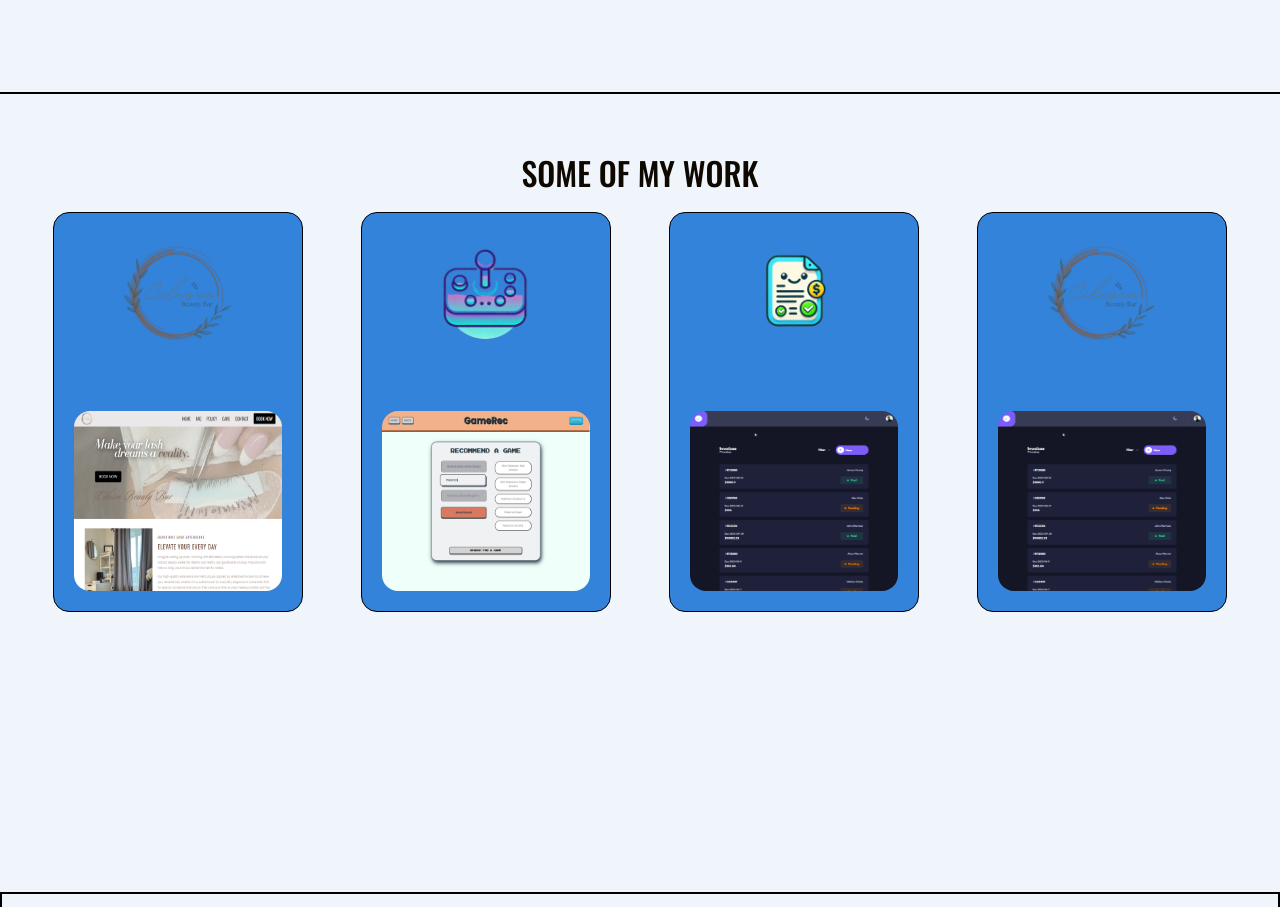
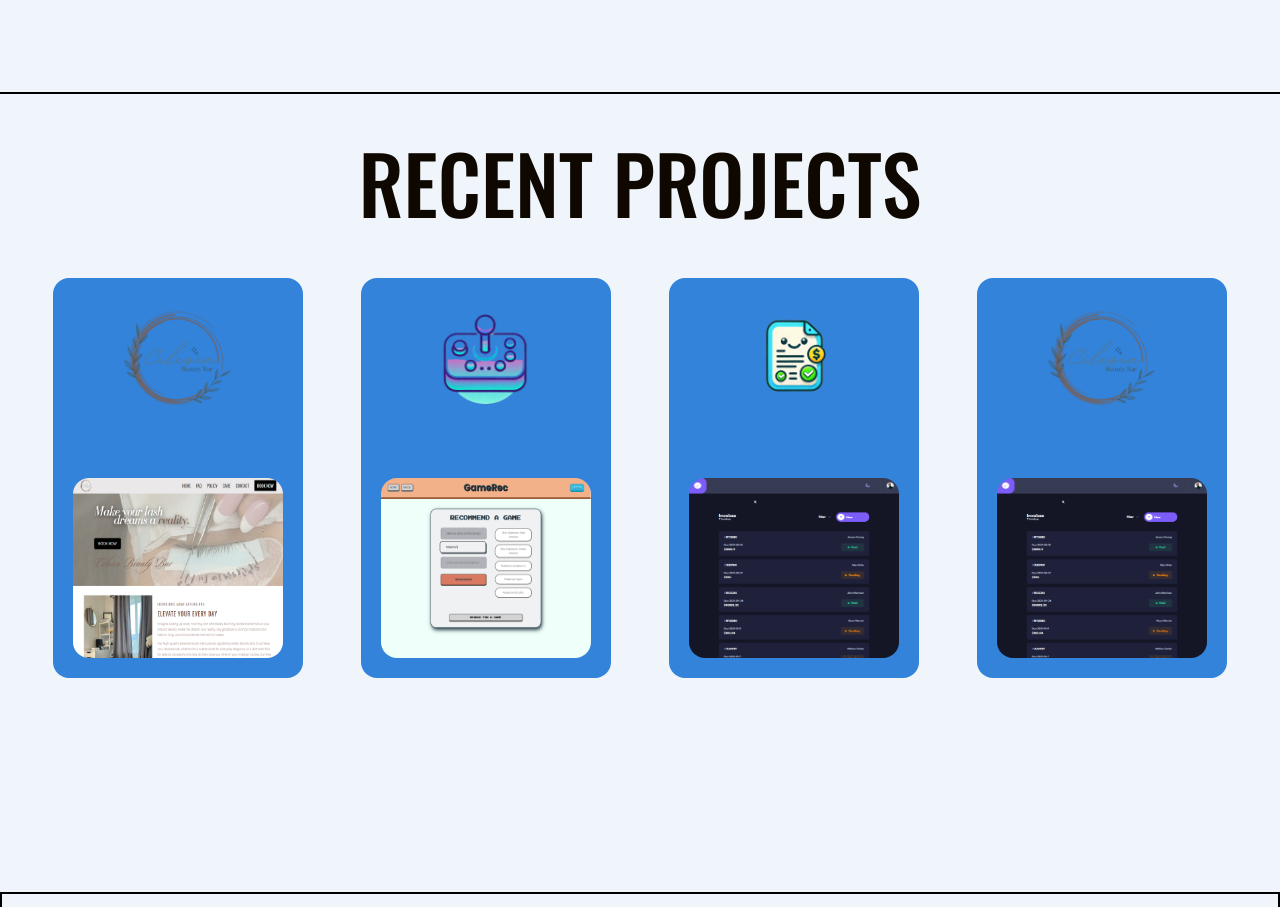
Before and after one commit to eosook/portfolio, a React (Vite) app: page / in a window 1280 px wide. Shown: the part 740-1647 px from the top of the page. Built offline with nearby package versions, Linux system fonts and the light colour scheme.

Commit message:
improves animations for project cards

```diff
--- a/src/components/Projects/ProjectCard/ProjectCard.jsx
+++ b/src/components/Projects/ProjectCard/ProjectCard.jsx
@@ -29,6 +29,7 @@ export default function ProjectCard({
   const isTablet = width <= 1280;
 
   function mobileClose() {
+    console.log("hi");
     if (isMobile) {
       setMobileAnimationComplete(true);
     }
@@ -43,7 +44,12 @@ export default function ProjectCard({
   useEffect(() => {
     if (isMobile) {
       cardVariants = {
-        expanded: { width: "100vw", height: "600px", borderRadius: 16 },
+        expanded: {
+          width: "100vw",
+          height: "600px",
+          borderRadius: 48,
+          position: ["relative", "absolute", "relative"],
+        },
         collapsed: { width: "160px", height: "160px", borderRadius: 16 },
       };
     } else if (isTablet) {
@@ -51,7 +57,7 @@ export default function ProjectCard({
         expanded: {
           width: "100vw",
           height: "700px",
-          borderRadius: 16,
+          borderRadius: 48,
           zIndex: 1,
         },
         collapsed: {
@@ -66,14 +72,15 @@ export default function ProjectCard({
         expanded: {
           width: ["300px", "600px", "1200px"],
           height: "700px",
-          borderRadius: 16,
+          borderRadius: 48,
           zIndex: 1,
-          position: ["absolute", "absolute", "relative"]
+          position: ["relative", "absolute", "relative"],
         },
         collapsed: {
           width: "300px",
           height: "500px",
           borderRadius: 16,
+          position: "relative",
         },
       };
     }
@@ -92,20 +99,19 @@ export default function ProjectCard({
           layout
           onClick={() => {
             if (selectedWork == projectNumber) {
-              setShowOtherCards(false);
+              setShowOtherCards(true);
             } else {
               changeWork(projectNumber);
             }
           }}
           variants={cardVariants}
-          initial={{ borderRadius: 16 }}
+          initial={{  }}
           animate={selectedWork == projectNumber ? "expanded" : "collapsed"}
           exit={{}}
           transition={{
-            duration: 0.75,
-            ease: "easeInOut",
-            times: [0, 0.75, 1],
-            delay: 0.25,
+            visualDuration: 0.75,
+            times: [0, 0.5, 1],
+            delay: 0.25
           }}
           onAnimationComplete={() => {
             if (selectedWork !== projectNumber) {
@@ -115,14 +121,20 @@ export default function ProjectCard({
           whileHover={
             selectedWork !== projectNumber
               ? {
-                  scale: 1.05,
-                  transition: { duration: 0.1 },
+                  scale: 1.1,
+                  transition: { type: "spring", bounce: 0.5, duration: 0.3 },
+                  borderRadius: 48,
+                  border: "2px solid blue"
                 }
               : ""
           }
           whileTap={{ scale: 0.9 }}
         >
-          <img className="project-card__logo" src={logo} alt={`${title} logo`} />
+          <img
+            className="project-card__logo"
+            src={logo}
+            alt={`${title} logo`}
+          />
 
           {selectedWork === projectNumber && (
             <ProjectCardContent
@@ -134,22 +146,25 @@ export default function ProjectCard({
               closeWork={closeWork}
             />
           )}
-          <ProjectCardImage image={image} expanded={selectedWork === projectNumber} />
+          <ProjectCardImage
+            image={image}
+            expanded={selectedWork === projectNumber}
+          />
         </motion.div>
       ) : showOtherCards ? (
         <motion.div
-          key={projectNumber}
+          key={`card-${projectNumber}`}
           id="project-card"
           className={
             mobileAnimationComplete
               ? "project-card project-card__remove"
               : "project-card"
           }
-          initial={{ scaleX: 1, scaleY: 1, opacity: 1 }}
-          animate={{ scaleX: 0, scaleY: 0.2, opacity: 1, display: "none" }}
-          exit={{ scaleX: 1, scaleY: 1, opacity: 1 }}
+          initial={{ scale: 1, opacity: 1, padding: 0 }}
+          animate={{ scale: 0, display: "none", opacity: 0, padding: 0 }}
+          exit={{ }}
           onAnimationComplete={() => mobileClose()}
-          transition={{ duration: 0.25 }}
+          transition={{ duration: 0.25, ease: "easeInOut" }}
         ></motion.div>
       ) : null}
     </AnimatePresence>
--- a/src/components/Projects/ProjectCard/ProjectCard.scss
+++ b/src/components/Projects/ProjectCard/ProjectCard.scss
@@ -11,20 +11,18 @@ $work-container-background: rgb(78, 217, 255);
   justify-content: space-between;
   background-color: var(--primary);
   margin: 0 auto 2rem;
-  border: 1px solid black;
   display: flex;
   flex-direction: column;
   justify-content: space-between;
-
-  &:hover{
-    width: 320px;
-    height: 620px;
-  }
 
   &__expanded{
     padding: $padding-l;
   }
 
+  &__remove{
+    padding: 0;
+    margin: 0;
+  }
   &__back-arrow{
     filter: brightness(0) invert(1);
     display: block;
--- a/src/components/Projects/Projects.jsx
+++ b/src/components/Projects/Projects.jsx
@@ -20,7 +20,7 @@ export default function Projects() {
   }
   return (
     <div className="projects">
-      <div className="projects__header">Some of my work</div>
+      <div className="projects__header">Recent Projects</div>
       <div className="projects__section">
         <ProjectCard
           projectNumber={1}
--- a/src/components/Projects/Projects.scss
+++ b/src/components/Projects/Projects.scss
@@ -13,6 +13,7 @@
   min-height: 800px;
   background-color: var(--background);
   border-top: 2px solid black;
+  padding: 2rem 1rem;
 
   @include tablet {
     @include componentPadding;
@@ -22,17 +23,25 @@
     @include header(2rem);
     font-family: $oswald-font;
     text-align: center;
-    padding: $padding-m;
     text-transform: uppercase;
-    color: var(--font-primary)
+    color: var(--font-primary);
+    margin-bottom: 2rem;
+
+    @include tablet{
+        @include header(4rem);
+    }
+    @include desktop{
+      @include header(5rem);
+      margin-bottom: 3rem;
+    }
   }
 
   &__section {
     display: flex;
     flex-wrap: wrap;
     margin: 0 auto;
+    gap: 1rem;
     @include tablet {
-      justify-content: center;
       flex-wrap: nowrap;
       gap: 1rem;
     }
```
